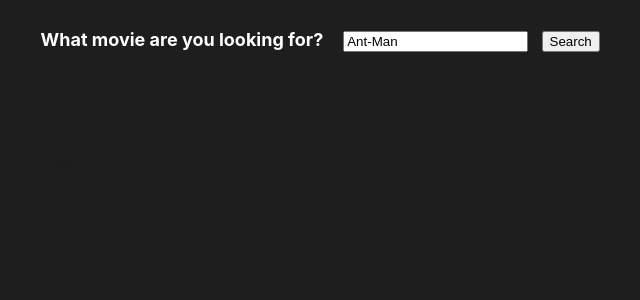
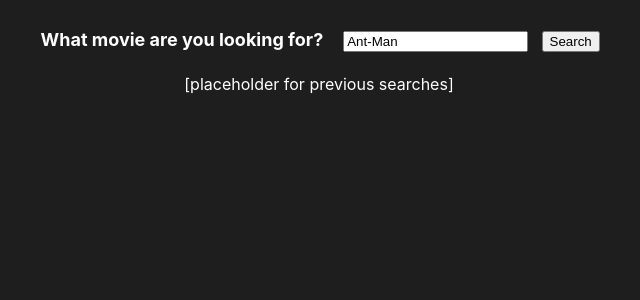
Before and after one commit to stijn-peeters/react-example, a React (Create React App) app in the folder movies/: page / in a window 1280 px wide. Shown: the top 300 px of the page, without its empty margins (321-961 px from the left). Built offline with nearby package versions, Linux system fonts and the light colour scheme.

Commit message:
added correct history

```diff
--- a/movies/src/App.js
+++ b/movies/src/App.js
@@ -1,4 +1,4 @@
-import React, { useCallback, useState } from "react";
+import React, { useCallback, useEffect, useState } from "react";
 const api_key = "?api_key=3c55e7b0323dc576e528420b10e3a736";
 const poster_path = "http://image.tmdb.org/t/p/w500/";
 
@@ -25,6 +25,7 @@ const App = () => {
             ...apiData,
             {
               apicall: data.results,
+              name: movie,
             },
           ]);
           setMovie("");
@@ -32,6 +33,9 @@ const App = () => {
     },
     [movie, apiData]
   );
+  useEffect(() => {
+    console.log(apiData);
+  }, [apiData]);
 
   return (
     <div>
@@ -45,9 +49,10 @@ const App = () => {
         />
         <button>Search</button>
       </form>
+      <p className="placeholder">[placeholder for previous searches]</p>
       <ul>
-        {apiData.map((apiSearch) =>
-          apiSearch.apicall.map((movies) => (
+        {apiData[apiData.length - 1]
+          ? apiData[apiData.length - 1].apicall.map((movies) => (
               <li key={movies.id}>
                 <div className="card">
                   <div className="card-image">
@@ -76,7 +81,7 @@ const App = () => {
                 </div>
               </li>
             ))
-        )}
+          : ""}
       </ul>
 
       <div className="icons">
--- a/movies/src/index.css
+++ b/movies/src/index.css
@@ -61,3 +61,7 @@ a {
   color: #1f1e1e;
   bottom: -80px;
 }
+.placeholder {
+  color: white;
+  text-align: center;
+}
```
Lines whose indentation alone changed are shown as unchanged.
